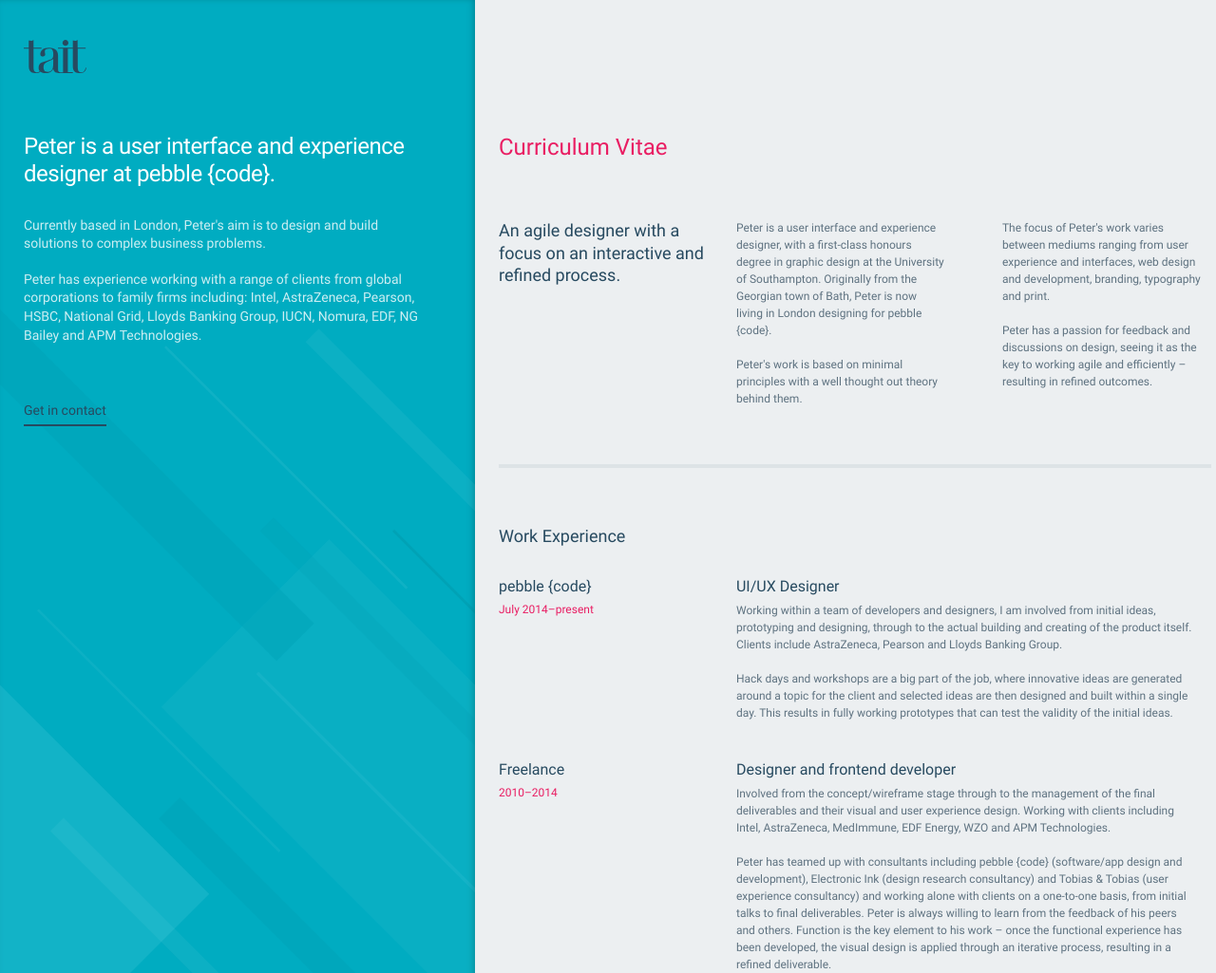
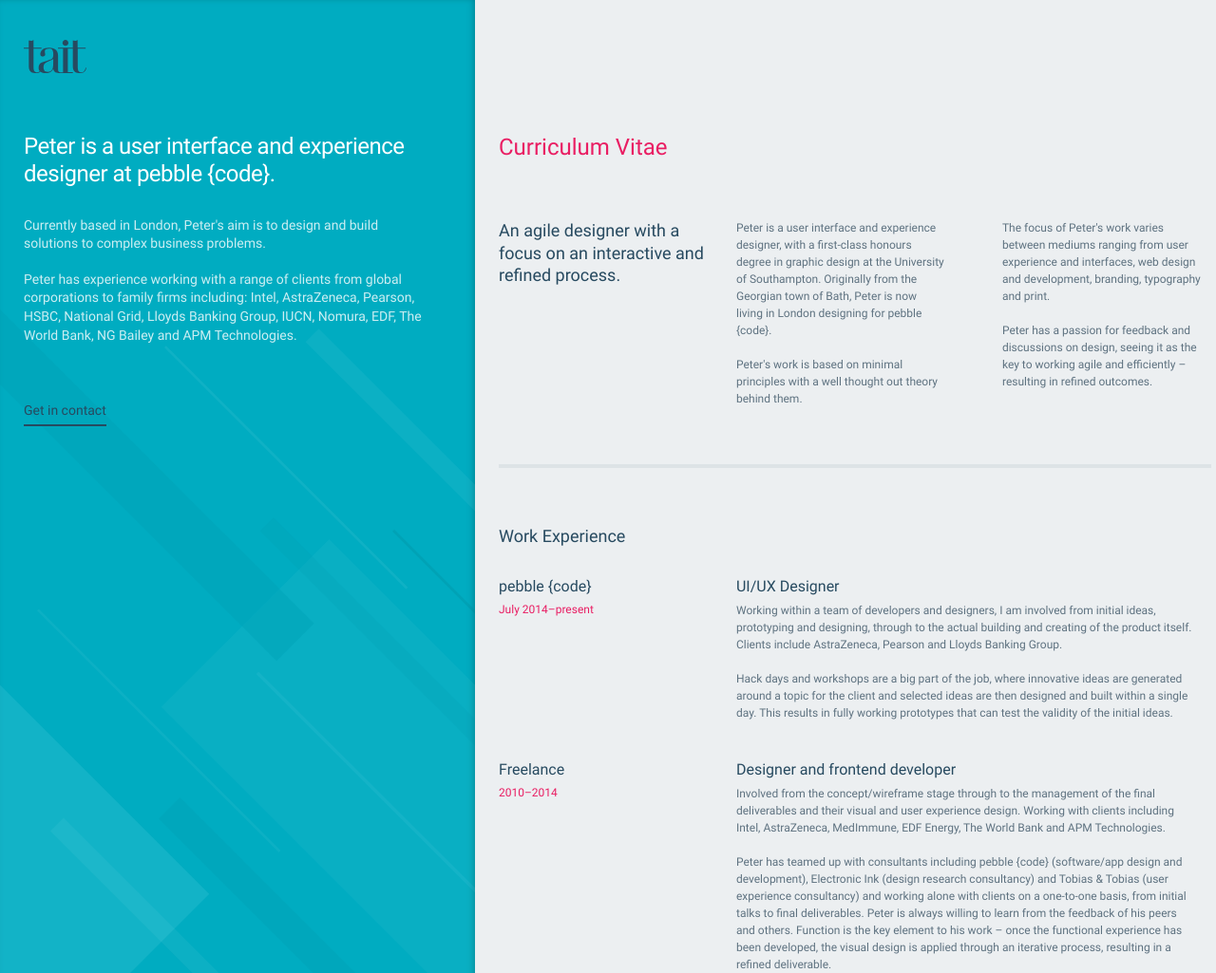
Before and after one commit to FCBtc1116/petertrait, a PHP site: page / in a window 1280 px wide; the page is wider, and only the part inside the window is pictured. Shown: the top 1025 px of that part at 95% size. Run offline with PHP 8.4, Linux system fonts and the light colour scheme; style sheets or scripts are compiled from the project's sources.

Commit message:
update clients, fix footer width

```diff
--- a/src/index.html
+++ b/src/index.html
@@ -15,7 +15,7 @@
     <div class="block-inner grid">
       <h2>Peter is a user interface and experience designer at pebble {code}.</h2>
       <p>Currently based in London, Peter's aim is to design and build solutions to complex business problems.</p>
-      <p>Peter has experience working with a range of clients from global corporations to family firms including: Intel, AstraZeneca, Pearson, HSBC, National Grid, Lloyds Banking Group, IUCN, Nomura, EDF, NG Bailey and APM Technologies.</p>
+      <p>Peter has experience working with a range of clients from global corporations to family firms including: Intel, AstraZeneca, Pearson, HSBC, National Grid, Lloyds Banking Group, IUCN, Nomura, EDF, The World Bank, NG Bailey and APM Technologies.</p>
       <a class="btn" href="mailto:contact@petertait.com" title="Email Peter Tait">Get in contact</a>
     </div>
     <img src="img/teal-bg.svg" class="home-intro-bg">
@@ -54,7 +54,7 @@
           </div>
           <div class="col-2-3">
             <h4>Designer and frontend developer</h4>
-            <p>Involved from the concept/wireframe stage through to the management of the final deliverables and their visual and user experience design. Working with clients including Intel, AstraZeneca, MedImmune, EDF Energy, WZO and APM Technologies.</p>
+            <p>Involved from the concept/wireframe stage through to the management of the final deliverables and their visual and user experience design. Working with clients including Intel, AstraZeneca, MedImmune, EDF Energy, The World Bank and APM Technologies.</p>
             <p>Peter has teamed up with consultants including pebble {code} (software/app design and development), Electronic Ink (design research consultancy) and Tobias &amp; Tobias (user experience consultancy) and working alone with clients on a one-to-one basis, from initial talks to final deliverables. Peter is always willing to learn from the feedback of his peers and others. Function is the key element to his work – once the functional experience has been developed, the visual design is applied through an iterative process, resulting in a refined deliverable.</p>
           </div>
         </div>
--- a/src/sass/shared/_elements.scss
+++ b/src/sass/shared/_elements.scss
@@ -109,7 +109,6 @@ input, textarea {
 .gbl-foot {
   padding: 20px 25px;
   position: fixed;
-  width: 100%;
   bottom: 0;
   left: 0;
   z-index: 10;
```
